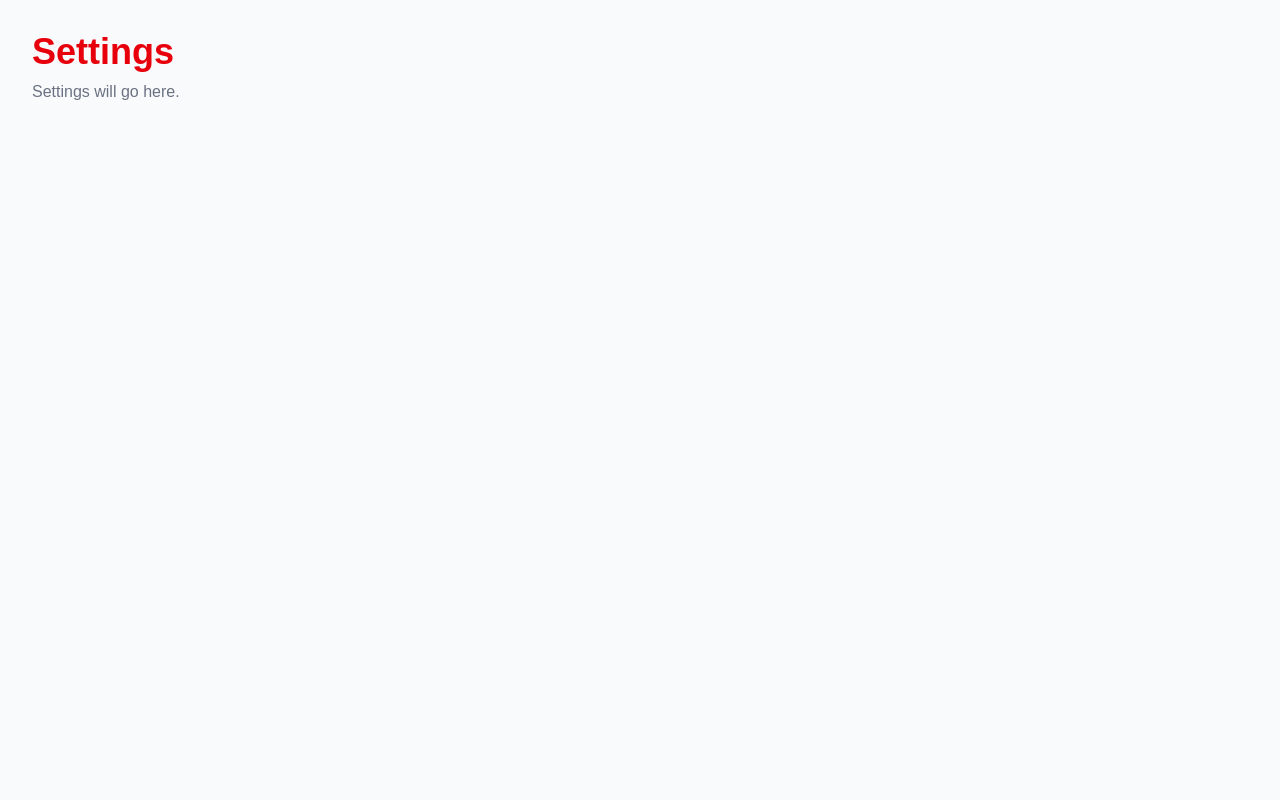
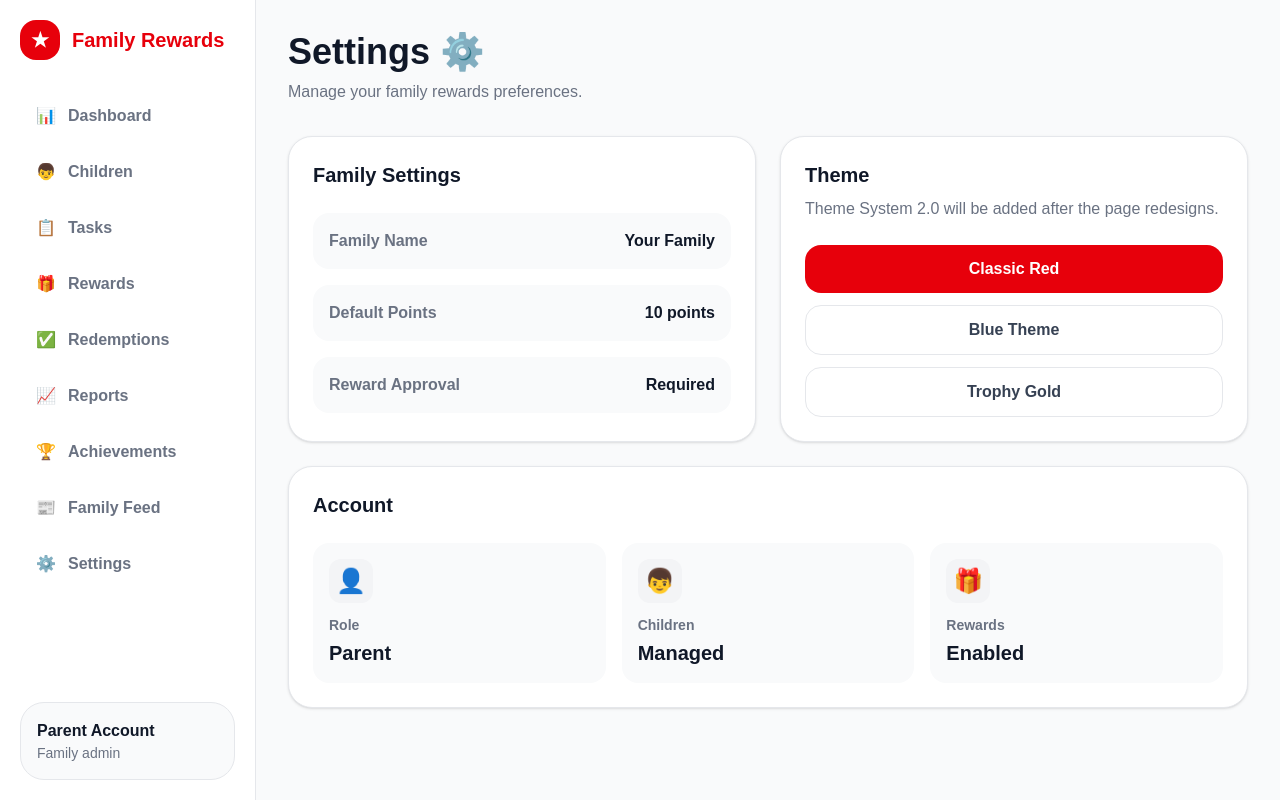
Before and after one commit to imdavidj13-droid/family-rewards-platform, a Next.js app: page /settings in a window 1280 px wide. Built offline with nearby package versions, Linux system fonts and the light colour scheme.

Commit message:
Add settings page design

```diff
--- a/app/settings/page.tsx
+++ b/app/settings/page.tsx
@@ -1,9 +1,97 @@
-// app/settings/page.tsx
+import Sidebar from "@/components/Sidebar";
+
 export default function SettingsPage() {
   return (
-    <main className="min-h-screen bg-gray-50 p-8 text-gray-900">
-      <h1 className="text-4xl font-black text-red-600">Settings</h1>
-      <p className="mt-2 text-gray-500">Settings will go here.</p>
+    <main className="min-h-screen bg-[#F9FAFB] text-gray-900">
+      <div className="flex min-h-screen">
+        <Sidebar />
+
+        <section className="flex-1 p-6 md:p-8">
+          <div className="mb-8">
+            <h1 className="text-3xl font-black md:text-4xl">
+              Settings ⚙️
+            </h1>
+
+            <p className="mt-2 text-gray-500">
+              Manage your family rewards preferences.
+            </p>
+          </div>
+
+          <div className="grid gap-6 lg:grid-cols-2">
+            <div className="rounded-3xl border border-gray-200 bg-white p-6 shadow-sm">
+              <h2 className="text-xl font-black">Family Settings</h2>
+
+              <div className="mt-6 space-y-4">
+                <SettingRow label="Family Name" value="Your Family" />
+                <SettingRow label="Default Points" value="10 points" />
+                <SettingRow label="Reward Approval" value="Required" />
+              </div>
+            </div>
+
+            <div className="rounded-3xl border border-gray-200 bg-white p-6 shadow-sm">
+              <h2 className="text-xl font-black">Theme</h2>
+
+              <p className="mt-2 text-gray-500">
+                Theme System 2.0 will be added after the page redesigns.
+              </p>
+
+              <div className="mt-6 grid gap-3">
+                <button className="rounded-2xl bg-red-600 px-4 py-3 font-black text-white">
+                  Classic Red
+                </button>
+
+                <button className="rounded-2xl border border-gray-200 bg-white px-4 py-3 font-black text-gray-700">
+                  Blue Theme
+                </button>
+
+                <button className="rounded-2xl border border-gray-200 bg-white px-4 py-3 font-black text-gray-700">
+                  Trophy Gold
+                </button>
+              </div>
+            </div>
+          </div>
+
+          <div className="mt-6 rounded-3xl border border-gray-200 bg-white p-6 shadow-sm">
+            <h2 className="text-xl font-black">Account</h2>
+
+            <div className="mt-6 grid gap-4 md:grid-cols-3">
+              <InfoCard icon="👤" label="Role" value="Parent" />
+              <InfoCard icon="👦" label="Children" value="Managed" />
+              <InfoCard icon="🎁" label="Rewards" value="Enabled" />
+            </div>
+          </div>
+        </section>
+      </div>
     </main>
   );
 }
+
+function SettingRow({ label, value }: { label: string; value: string }) {
+  return (
+    <div className="flex items-center justify-between rounded-2xl bg-gray-50 p-4">
+      <span className="font-bold text-gray-500">{label}</span>
+      <span className="font-black text-gray-900">{value}</span>
+    </div>
+  );
+}
+
+function InfoCard({
+  icon,
+  label,
+  value,
+}: {
+  icon: string;
+  label: string;
+  value: string;
+}) {
+  return (
+    <div className="rounded-2xl bg-gray-50 p-4">
+      <div className="mb-3 flex h-11 w-11 items-center justify-center rounded-xl bg-gray-100 text-2xl">
+        {icon}
+      </div>
+
+      <p className="text-sm font-bold text-gray-500">{label}</p>
+      <p className="mt-1 text-xl font-black text-gray-900">{value}</p>
+    </div>
+  );
+}
```
